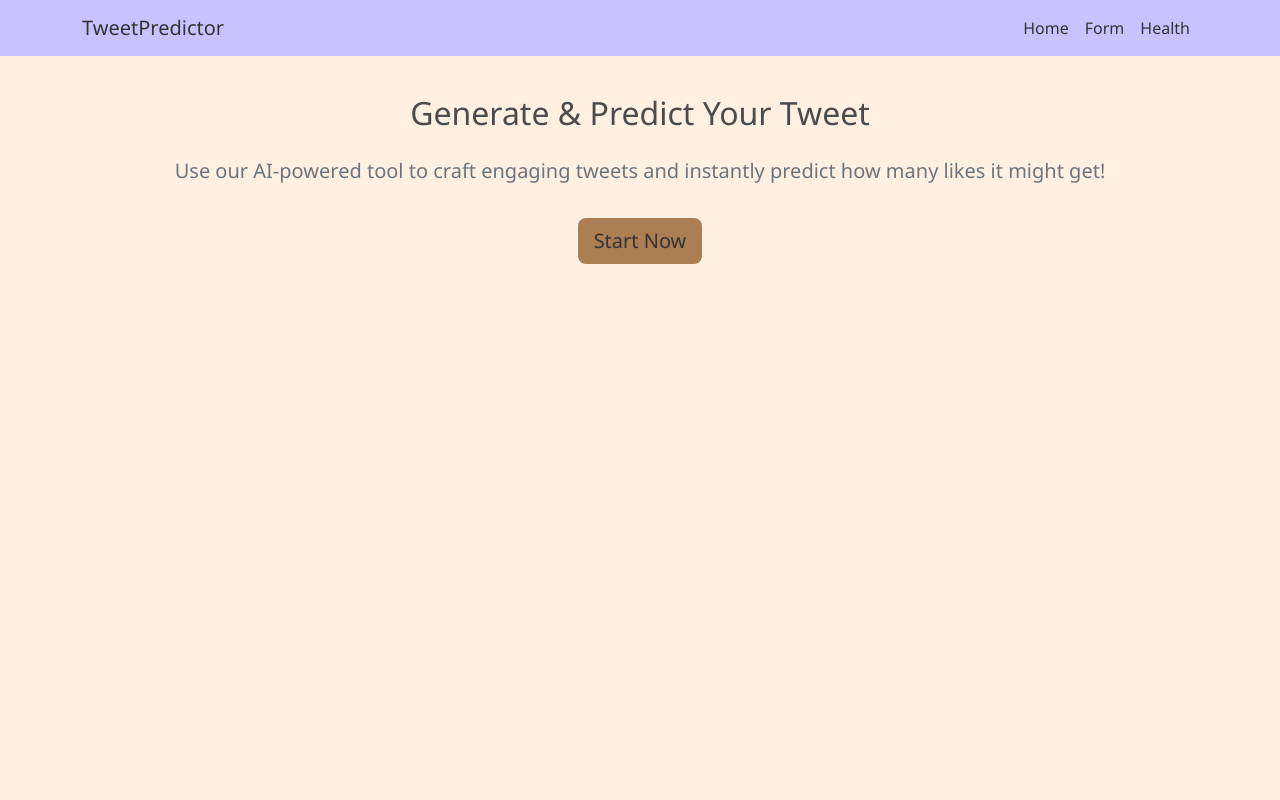
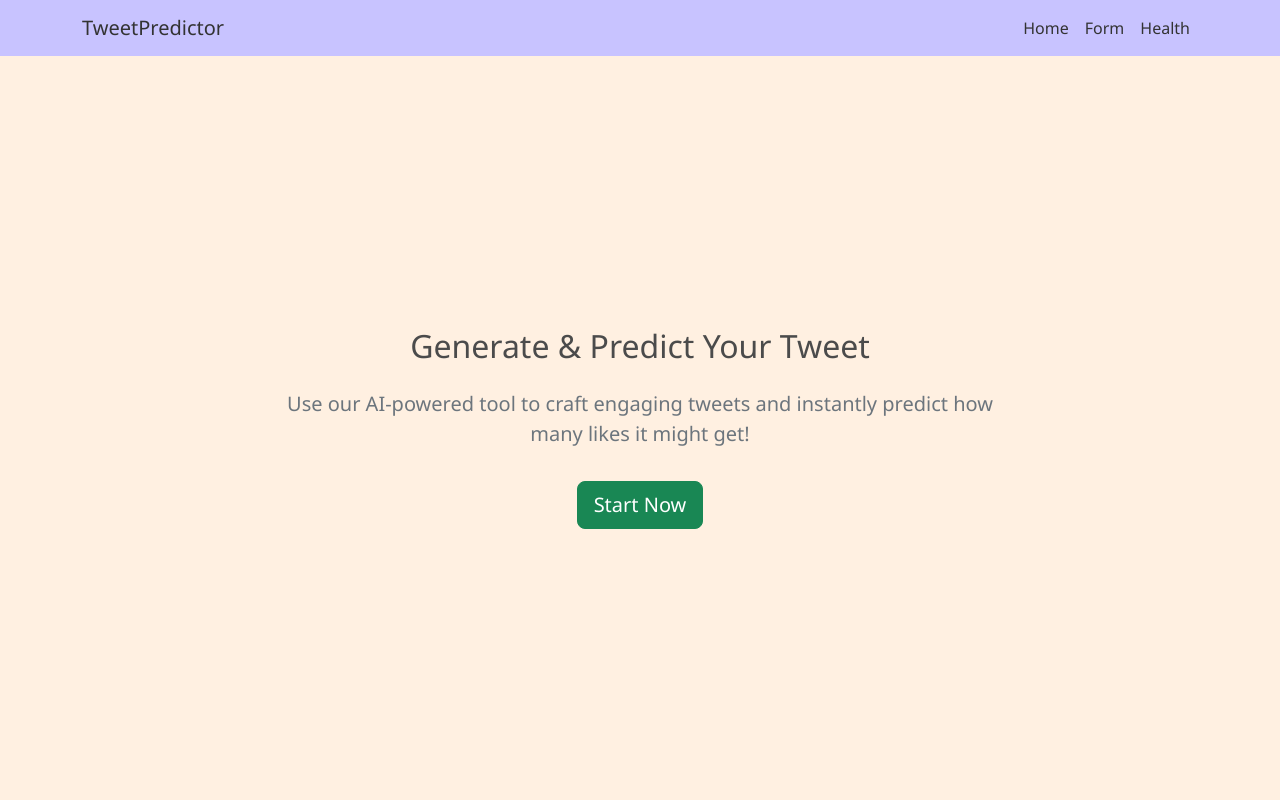
Before and after one commit to prek5h4/Tweet-Generation-And-Like-Prediction-ML-Model, a Flask app: page / in a window 1280 px wide. Run offline with Flask 3, Linux system fonts and the light colour scheme; parts of the project's set-up code (start-up, migrations or seed data) failed here and were passed over.

Commit message:
Update base.html

```diff
--- a/templates/base.html
+++ b/templates/base.html
@@ -1,15 +1,22 @@
+<!DOCTYPE html>
 <html lang="en">
   <head>
     <meta charset="UTF-8" />
     <meta name="viewport" content="width=device-width, initial-scale=1.0" />
     <title>{% block title %}{% endblock %}</title>
-    <link href="https://cdn.jsdelivr.net/npm/bootstrap@5.3.7/dist/css/bootstrap.min.css" rel="stylesheet" />
+    <link
+      href="https://cdn.jsdelivr.net/npm/bootstrap@5.3.7/dist/css/bootstrap.min.css"
+      rel="stylesheet"
+    />
     <style>
       body {
         background-color: #FFF0E1;
         color: #333;
-        padding-top: 70px;
         font-family: 'Segoe UI', sans-serif;
+        margin: 0;
+        min-height: 100vh;
+        display: flex;
+        flex-direction: column;
       }
 
       .navbar {
@@ -26,34 +33,58 @@
         text-decoration: underline;
       }
 
-      .btn-primary,
-      .btn-success {
-        background-color: #AC7E54;
-        border: none;
-        color: #333;
+      .btn-custom {
+        background-color: #FFF0E1;
+        border: 2px solid #AC7E54;
+        color: #AC7E54;
+        font-weight: 500;
+        transition: all 0.2s ease-in-out;
       }
 
-      .btn-primary:hover,
-      .btn-success:hover {
+      .btn-custom:hover {
         background-color: #E9D1A9;
-        color: #222;
+        color: #333;
+        border-color: #AC7E54;
       }
 
       .card {
         background-color: white;
         border: 1px solid #e4dede;
+        padding: 2rem;
+        border-radius: 10px;
+        box-shadow: 0 4px 8px rgba(0, 0, 0, 0.05);
       }
 
-      h1, h2 {
+      h1,
+      h2 {
         color: #4b4b4b;
+      }
+
+      .content-wrapper {
+        flex: 1;
+        display: flex;
+        justify-content: center;
+        align-items: center;
+        padding: 2rem 1rem;
+      }
+
+      .content-container {
+        width: 100%;
+        max-width: 720px;
       }
     </style>
   </head>
+
   <body>
-    <nav class="navbar navbar-expand-lg fixed-top">
+    <nav class="navbar navbar-expand-lg">
       <div class="container">
         <a class="navbar-brand" href="/">TweetPredictor</a>
-        <button class="navbar-toggler" type="button" data-bs-toggle="collapse" data-bs-target="#navbarNav">
+        <button
+          class="navbar-toggler"
+          type="button"
+          data-bs-toggle="collapse"
+          data-bs-target="#navbarNav"
+        >
           <span class="navbar-toggler-icon"></span>
         </button>
         <div class="collapse navbar-collapse" id="navbarNav">
@@ -66,8 +97,10 @@
       </div>
     </nav>
 
-    <div class="container mt-4">
-      {% block content %}{% endblock %}
+    <div class="content-wrapper">
+      <div class="content-container">
+        {% block content %}{% endblock %}
+      </div>
     </div>
 
     <script src="https://cdn.jsdelivr.net/npm/bootstrap@5.3.7/dist/js/bootstrap.bundle.min.js"></script>
```
